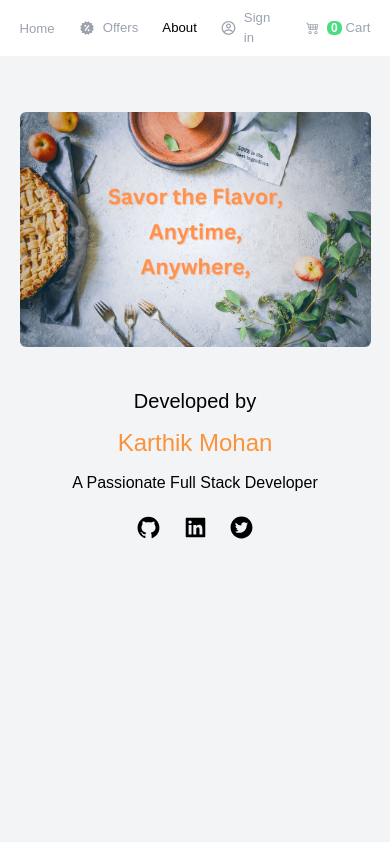
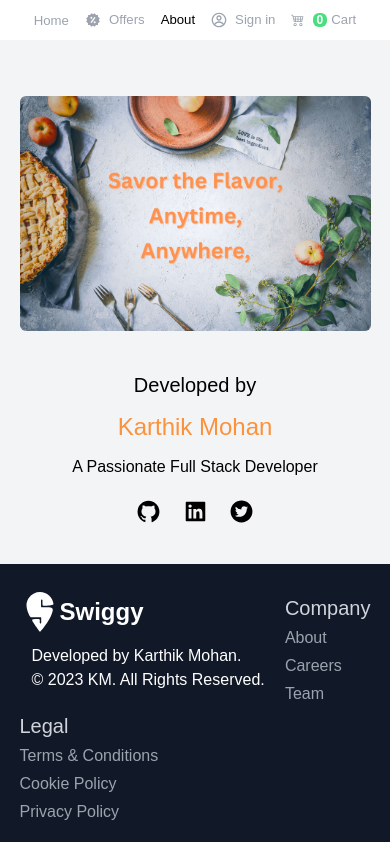
Before and after one commit to karthik-mohan23/iCrave, a React (Create React App) app: page /about in a window 390 px wide. Shown: the top 842 px of the page. Built offline with nearby package versions, Linux system fonts and the light colour scheme.

Commit message:
uninstalled testing dependencies

```diff
--- a/package.json
+++ b/package.json
@@ -4,9 +4,6 @@
   "private": true,
   "dependencies": {
     "@reduxjs/toolkit": "^1.9.5",
-    "@testing-library/jest-dom": "^5.16.5",
-    "@testing-library/react": "^13.4.0",
-    "@testing-library/user-event": "^13.5.0",
     "react": "^18.2.0",
     "react-dom": "^18.2.0",
     "react-icons": "^4.10.1",
--- a/src/components/Banner.js
+++ b/src/components/Banner.js
@@ -11,8 +11,8 @@ const Banner = () => {
   // navigate
   const navigate = useNavigate();
   return (
-    <div className="bg-[#171a29]">
-      <div className="py-9 flex">
+    <div className="bg-[#171a29] ">
+      <div className=" flex  py-9 w-[90%] max-w-7xl mx-auto  justify-between items-center gap-4">
         {bannerImage.map((image, index) => (
           <div
             onClick={() => navigate("/offers")}
--- a/src/components/Header.js
+++ b/src/components/Header.js
@@ -37,7 +37,7 @@ const Header = () => {
             </div>
           </div>
         </div>
-        <ul className="mx-auto md:mx-0 flex items-center gap-6  lg:gap-16">
+        <ul className="mx-auto md:mx-0 flex items-center gap-4  lg:gap-16">
           <NavLink
             to="/"
             className={({ isActive }) => (isActive ? "" : "text-gray-400")}>
--- a/src/pages/About.js
+++ b/src/pages/About.js
@@ -7,7 +7,7 @@ import {
 } from "react-icons/ai";
 const About = () => {
   return (
-    <section className="min-h-screen bg-gray-100">
+    <section className=" bg-gray-100">
       <div className=" pt-14 max-w-4xl mx-auto ">
         <div className="w-[90%] mb-10 max-w-3xl mx-auto ">
           <img
--- a/src/utils/links.js
+++ b/src/utils/links.js
@@ -1,5 +1,5 @@
 export const RESTAURANT_IMAGE =
-  "https://res.cloudinary.com/swiggy/image/upload/fl_lossy,f_auto,q_auto,w_660/";
+  "https://corsproxy.io/?https://res.cloudinary.com/swiggy/image/upload/fl_lossy,f_auto,q_auto,w_660/";
 
 export const RESTAURANT_CARD =
   "https://corsproxy.io/?https://www.swiggy.com/dapi/restaurants/list/v5?lat=10.0260688&lng=76.3124753&is-seo-homepage-enabled=true&page_type=DESKTOP_WEB_LISTING";
@@ -7,4 +7,4 @@ export const RESTAURANT_CARD =
 export const RESTAURANT_MENU =
   "https://corsproxy.io/?https://www.swiggy.com/dapi/menu/pl?page-type=REGULAR_MENU&complete-menu=true&lat=10.0260688&lng=76.3124753&restaurantId=";
 export const RESTAURANT_MENU_ITEM_IMAGE =
-  "https://res.cloudinary.com/swiggy/image/upload/fl_lossy,f_auto,q_auto,w_1024/";
+  "https://corsproxy.io/?https://res.cloudinary.com/swiggy/image/upload/fl_lossy,f_auto,q_auto,w_1024/";
```
Also changed, not shown: 1 other file (tests, documents, lock files or other folders).
